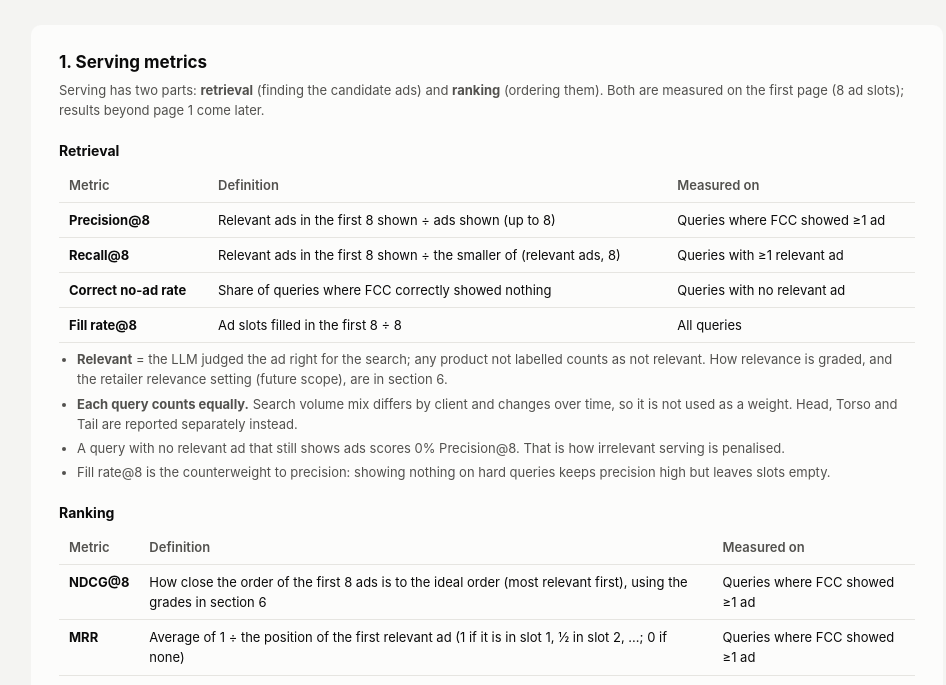
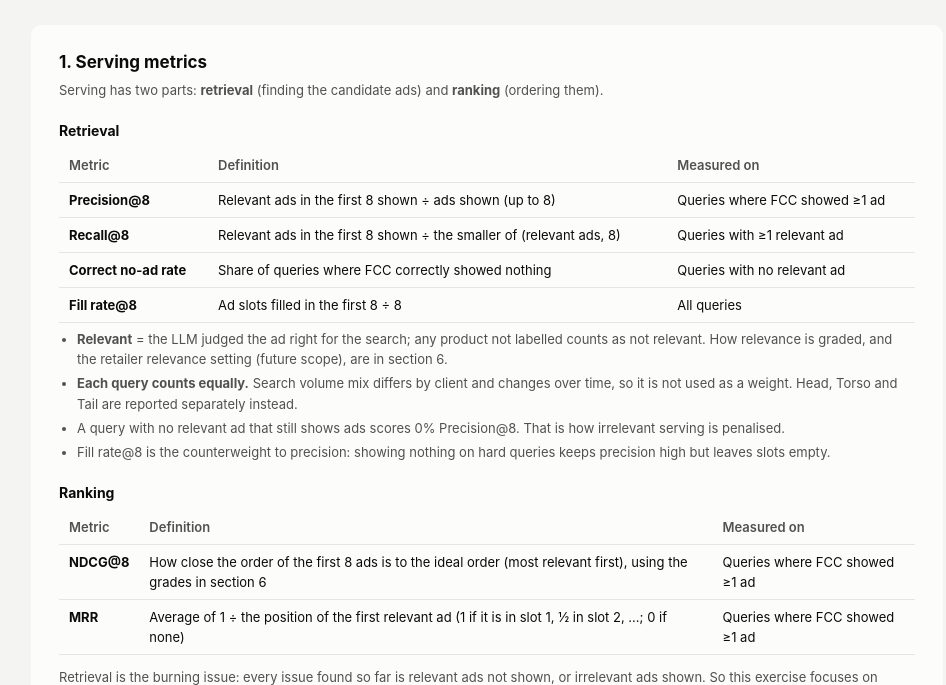
Before and after one commit to jaivinprajapati-fk/Test, a plain HTML site: page fcc-ads-category-classifier-rca.html in a window 1280 px wide. Shown: the part 104-789 px from the top of the page, without its empty margins (153-1099 px from the left). Drawn offline with Linux system fonts and the light colour scheme.

Commit message:
Remove page-1 sentence from serving metrics intro
Co-Authored-By: Claude Opus 5.5 <noreply@anthropic.com>

```diff
--- a/fcc-ads-category-classifier-rca.html
+++ b/fcc-ads-category-classifier-rca.html
@@ -83,7 +83,7 @@
   <!-- 1 -->
   <div class="card">
     <h2>1. Serving metrics</h2>
-    <div class="sub">Serving has two parts: <b>retrieval</b> (finding the candidate ads) and <b>ranking</b> (ordering them). Both are measured on the first page (8 ad slots); results beyond page 1 come later.</div>
+    <div class="sub">Serving has two parts: <b>retrieval</b> (finding the candidate ads) and <b>ranking</b> (ordering them).</div>
     <h3>Retrieval</h3>
     <table>
       <thead><tr><th>Metric</th><th class="l">Definition</th><th class="l">Measured on</th></tr></thead>
```
